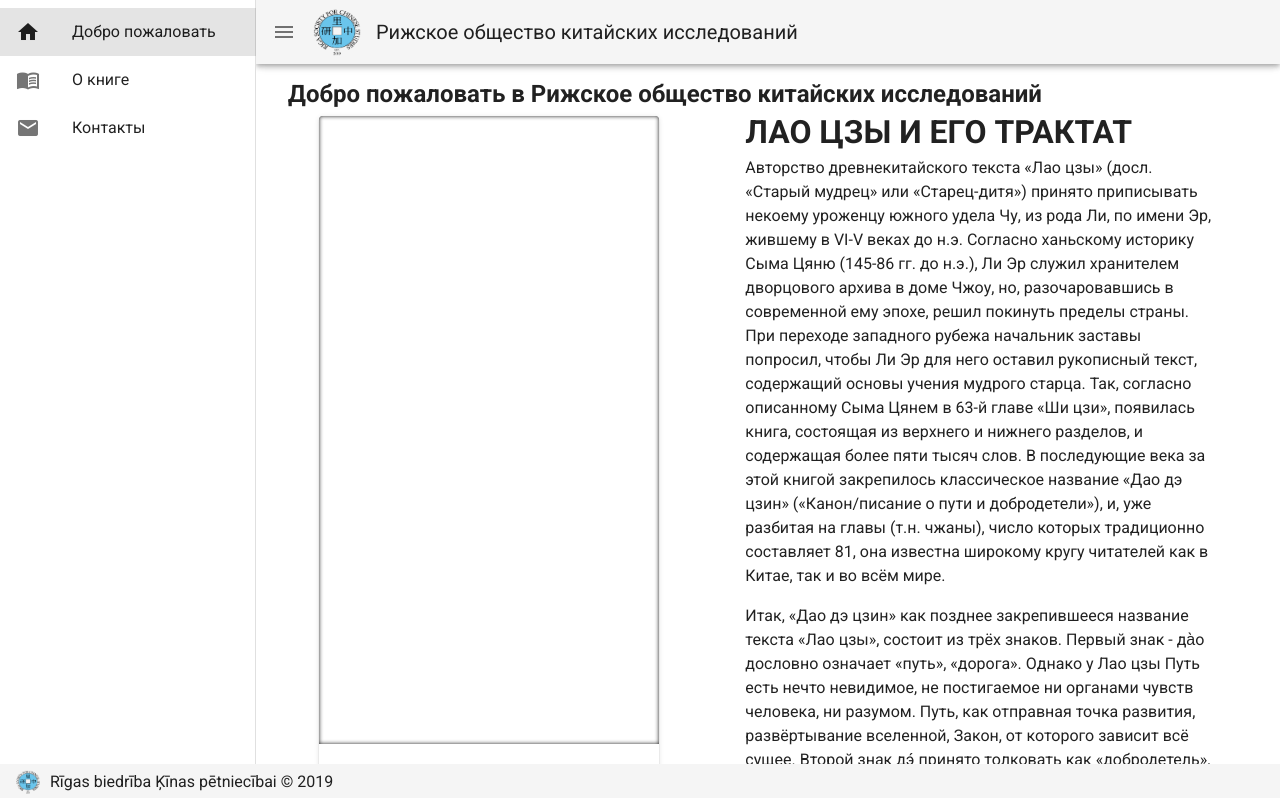
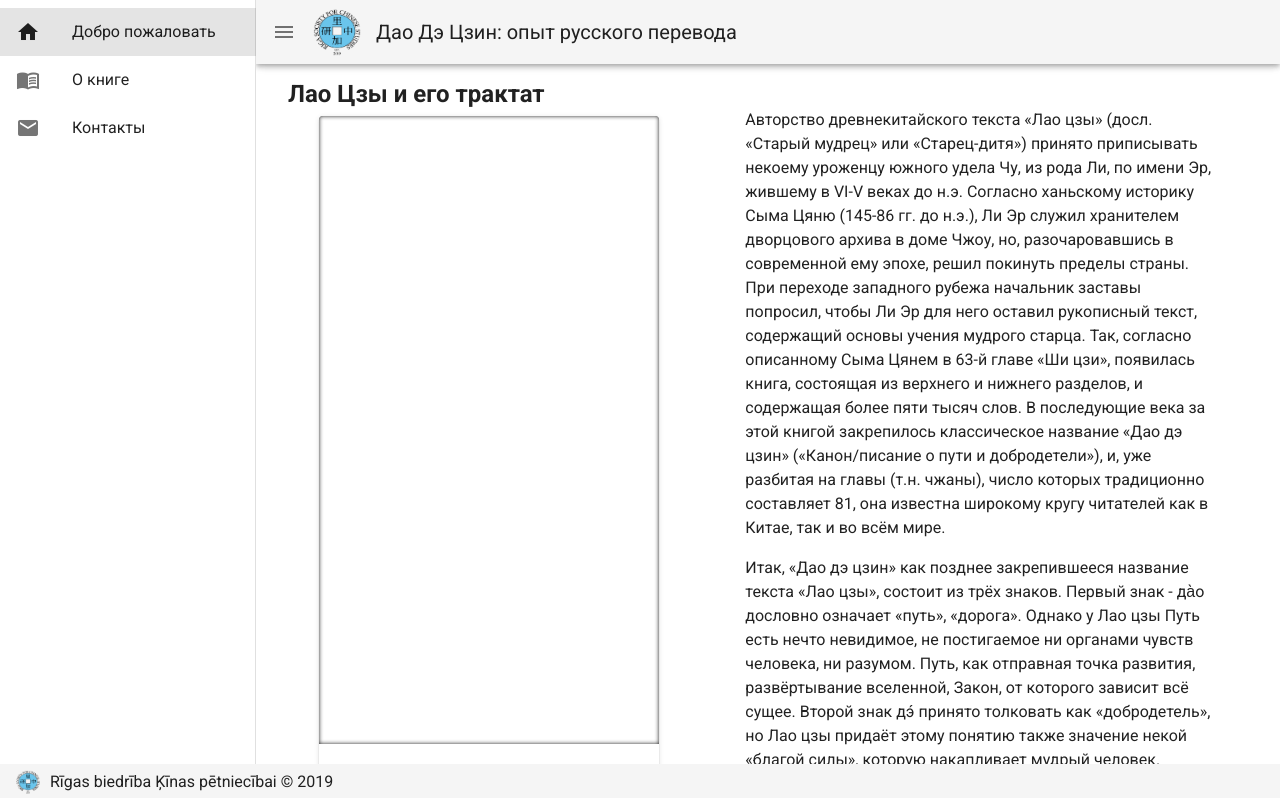
Before and after one commit to karens-yang/daodejing.eu, a Nuxt app: page / in a window 1280 px wide. Shown: the top 798 px of the page. Built offline with nearby package versions, Linux system fonts and the light colour scheme.

Commit message:
Updated header and welcome page

```diff
--- a/layouts/default.vue
+++ b/layouts/default.vue
@@ -105,7 +105,7 @@ export default {
       miniVariant: false,
       right: true,
       rightDrawer: false,
-      title: 'Рижское общество китайских исследований'
+      title: 'Дао Дэ Цзин: опыт русского перевода'
     }
   }
 }
--- a/pages/index.vue
+++ b/pages/index.vue
@@ -1,6 +1,6 @@
 <template>
   <div>
-    <h2 class="ml-5 align-left">Добро пожаловать в Рижское общество китайских исследований</h2>
+    <h2 class="ml-5 align-left">Лао Цзы и его трактат</h2>
     <v-layout row justify-center align-start align-content-center>
       <v-flex xs12 sm5 md5>
         <v-card class="mb-4 front-image ml-5 mt-4" max-width="340px">
@@ -19,9 +19,6 @@
       </v-flex>
       <v-flex xs12 sm6 md6>
         <div class="mt-2 ml-5 mr-5">
-          <h1>
-            ЛАО ЦЗЫ И ЕГО ТРАКТАТ
-          </h1>
           <p>
             Авторство древнекитайского текста «Лао цзы» (досл. «Старый мудрец» или «Старец-дитя») принято приписывать
             некоему уроженцу южного удела Чу, из рода Ли, по имени Эр, жившему в VI-V веках до н.э. Согласно ханьскому
```
